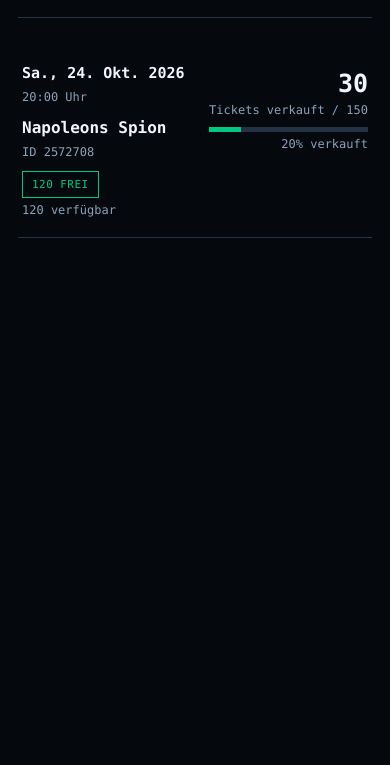
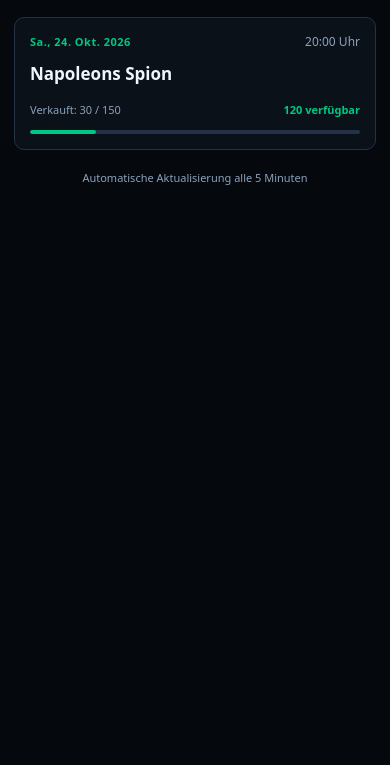
Before and after one commit to TNNSLAB/termine, a plain HTML site: page index.html in a window 390 px wide. Shown: the part 79-844 px from the top of the page. Drawn offline with Linux system fonts and the light colour scheme.

Commit message:
Add files via upload

```diff
--- a/index.html
+++ b/index.html
@@ -1,4 +1,3 @@
-
 <!doctype html>
 <html lang="de">
 <head>
@@ -6,13 +5,13 @@
 <meta name="viewport" content="width=device-width, initial-scale=1">
 <meta name="theme-color" content="#05090d">
 
-<title>Kommende Theaterstücke</title>
+<title>Theater Tickets</title>
 
 <style>
 :root {
   color-scheme: dark;
   --bg: #05090d;
-  --panel: #0a1119;
+  --card: #0a1119;
   --line: #233244;
   --muted: #8ca2ba;
   --text: #f1f6fc;
@@ -26,160 +25,171 @@
 
 body {
   margin: 0;
+  min-height: 100vh;
   background: var(--bg);
   color: var(--text);
-  font-family: ui-monospace, SFMono-Regular, Menlo, Monaco,
-    Consolas, "Liberation Mono", monospace;
+  font-family: system-ui, -apple-system, BlinkMacSystemFont,
+    "Segoe UI", sans-serif;
+  -webkit-font-smoothing: antialiased;
 }
 
 main {
-  max-width: 1100px;
+  width: 100%;
+  max-width: 760px;
   margin: 0 auto;
-  padding: clamp(18px, 4vw, 44px);
+  padding: 32px 20px;
 }
 
 header {
-  border-bottom: 1px solid var(--line);
-  padding-bottom: 24px;
-  margin-bottom: 24px;
+  margin-bottom: 26px;
 }
 
 .brand {
-  font-size: clamp(25px, 4vw, 40px);
+  font-size: clamp(23px, 5vw, 30px);
   font-weight: 800;
-  letter-spacing: .06em;
-  line-height: 1.2;
+  letter-spacing: -.04em;
 }
 
 .subtitle {
-  margin-top: 10px;
+  margin-top: 5px;
   color: var(--muted);
-  font-size: 12px;
-  letter-spacing: .12em;
+  font-size: 11px;
+  letter-spacing: .13em;
 }
 
-.table-head,
-.event {
+#events {
   display: grid;
-  grid-template-columns: 1.15fr 1.6fr .7fr .8fr;
-  gap: 18px;
-  align-items: center;
-}
-
-.table-head {
-  color: var(--muted);
-  font-size: 11px;
-  letter-spacing: .1em;
-  padding: 12px 14px;
-  border-bottom: 1px solid var(--line);
+  grid-template-columns: 1fr;
+  gap: 12px;
 }
 
 .event {
-  padding: 22px 14px;
-  border-bottom: 1px solid var(--line);
+  min-width: 0;
+  padding: 18px;
+  background: var(--card);
+  border: 1px solid var(--line);
+  border-radius: 12px;
+}
+
+.event-top,
+.event-bottom {
+  display: flex;
+  justify-content: space-between;
+  align-items: center;
+  gap: 12px;
 }
 
 .date {
-  font-size: 15px;
+  color: var(--green);
+  font-size: 11px;
   font-weight: 700;
-  line-height: 1.5;
+  letter-spacing: .045em;
 }
 
-.small {
+.time {
   color: var(--muted);
   font-size: 12px;
-  margin-top: 5px;
+  white-space: nowrap;
 }
 
 .title {
-  font-size: 16px;
-  font-weight: 750;
-  line-height: 1.5;
+  margin: 13px 0 18px;
+  font-size: 19px;
+  font-weight: 700;
+  line-height: 1.4;
   overflow-wrap: anywhere;
 }
 
-.sold {
-  font-size: 25px;
-  font-weight: 800;
+.event-bottom {
+  flex-wrap: wrap;
+  font-size: 12px;
 }
 
-.status {
-  display: inline-block;
-  border: 1px solid var(--green);
-  color: var(--green);
-  padding: 6px 9px;
-  font-size: 11px;
-  letter-spacing: .04em;
-  white-space: nowrap;
+.sold {
+  color: var(--muted);
 }
 
-.status.warning {
+.remaining {
+  color: var(--green);
+  font-weight: 650;
+}
+
+.remaining.warning {
   color: var(--amber);
-  border-color: var(--amber);
+}
+
+.remaining.full {
+  color: #ff7272;
 }
 
 .bar {
   width: 100%;
-  height: 5px;
-  margin-top: 10px;
+  height: 4px;
+  margin-top: 13px;
+  overflow: hidden;
   background: var(--line);
-  overflow: hidden;
+  border-radius: 99px;
 }
 
 .bar span {
   display: block;
   height: 100%;
   background: var(--green);
+  border-radius: inherit;
 }
 
 .bar span.warning {
   background: var(--amber);
 }
 
+.bar span.full {
+  background: #ff7272;
+}
+
 .empty,
 .error {
+  padding: 20px;
   color: var(--muted);
-  padding: 28px 14px;
-  border-bottom: 1px solid var(--line);
-  line-height: 1.7;
+  font-size: 13px;
+  line-height: 1.6;
+  background: var(--card);
+  border: 1px solid var(--line);
+  border-radius: 12px;
 }
 
 .error {
   color: var(--amber);
 }
 
-@media (max-width: 650px) {
-  .table-head {
-    display: none;
+footer {
+  padding: 20px 0 0;
+  color: var(--muted);
+  font-size: 11px;
+  text-align: center;
+}
+
+@media (max-width: 480px) {
+  main {
+    padding: 24px 14px;
+  }
+
+  header {
+    margin-bottom: 20px;
   }
 
   .event {
-    grid-template-columns: minmax(0, 1fr) auto;
-    gap: 12px;
-    padding: 20px 4px;
+    padding: 15px;
+    border-radius: 10px;
   }
 
-  .dateblock {
-    grid-column: 1;
+  .title {
+    font-size: 17px;
+    margin: 12px 0 16px;
   }
 
-  .eventname {
-    grid-column: 1;
-  }
-
-  .sales {
-    grid-column: 2;
-    grid-row: 1 / span 2;
-    text-align: right;
-    min-width: 90px;
-  }
-
-  .statusblock {
-    grid-column: 1 / -1;
-  }
-
-  .bar {
-    max-width: 260px;
+  .event-bottom {
+    font-size: 11px;
+    gap: 8px;
   }
 }
 </style>
@@ -187,23 +197,16 @@ header {
 
 <body>
 <main>
-
   <header>
-    <div class="brand">TICKETS</div>
-    <div class="subtitle">Henrik - Hacker</div>
+    <div class="brand">THEATER TICKETS</div>
+    <div class="subtitle">KOMMENDE VORSTELLUNGEN</div>
   </header>
-
-  <div class="table-head">
-    <div>DATUM / UHRZEIT</div>
-    <div>VERANSTALTUNG</div>
-    <div>VERKAUFT</div>
-    <div>STATUS</div>
-  </div>
 
   <section id="events" aria-live="polite">
     <div class="empty">Vorstellungen werden geladen …</div>
   </section>
 
+  <footer>Automatische Aktualisierung alle 5 Minuten</footer>
 </main>
 
 <script>
@@ -213,46 +216,27 @@ const DATA_URL =
   "https://raw.githubusercontent.com/TNNSLAB/termine/main/state.json";
 
 const REFRESH_MS = 5 * 60 * 1000;
-
-// Tatsächliche Kapazität pro Vorstellung eintragen.
 const CAPACITY = 150;
 
 const $ = id => document.getElementById(id);
+const MONTHS = {
+  jan: 0, januar: 0,
+  feb: 1, februar: 1,
+  mär: 2, märz: 2, mrz: 2,
+  apr: 3, april: 3,
+  mai: 4,
+  jun: 5, juni: 5,
+  jul: 6, juli: 6,
+  aug: 7, august: 7,
+  sep: 8, sept: 8, september: 8,
+  okt: 9, oktober: 9,
+  nov: 10, november: 10,
+  dez: 11, dezember: 11
+};
 
 let isLoading = false;
 
-const MONTHS = {
-  jan: 0,
-  januar: 0,
-  feb: 1,
-  februar: 1,
-  mär: 2,
-  märz: 2,
-  mrz: 2,
-  apr: 3,
-  april: 3,
-  mai: 4,
-  jun: 5,
-  juni: 5,
-  jul: 6,
-  juli: 6,
-  aug: 7,
-  august: 7,
-  sep: 8,
-  sept: 8,
-  september: 8,
-  okt: 9,
-  oktober: 9,
-  nov: 10,
-  november: 10,
-  dez: 11,
-  dezember: 11
-};
-
 function parseEvent(key, sold) {
-  // Erwartetes Format:
-  // 123456-Napoleons Spion Sa., 24. Okt. 2026 20:00 Uhr
-
   const idMatch = key.match(/^(\d+)-(.+)$/);
   const id = idMatch ? idMatch[1] : "";
   const rawTitle = idMatch ? idMatch[2] : key;
@@ -260,25 +244,24 @@ function parseEvent(key, sold) {
   const pattern =
     /^(.*?)\s+(?:Mo|Di|Mi|Do|Fr|Sa|So)\.?,?\s*(\d{1,2})\.\s+([A-Za-zÄÖÜäöü]+)\.?\s+(\d{4})\s+(\d{1,2}):(\d{2})\s*Uhr$/i;
 
-  const match = rawTitle.trim().match(pattern);
+  const m = rawTitle.trim().match(pattern);
 
   let title = rawTitle;
   let dateLabel = "";
+  let dateValue = null;
   let timeLabel = "";
-  let dateValue = null;
 
-  if (match) {
-    title = match[1].trim();
+  if (m) {
+    title = m[1].trim();
 
-    const day = Number(match[2]);
-    const monthName = match[3]
+    const day = Number(m[2]);
+    const monthName = m[3]
       .replace(/\.$/, "")
       .toLocaleLowerCase("de-DE");
 
-    const year = Number(match[4]);
-    const hours = Number(match[5]);
-    const minutes = Number(match[6]);
-
+    const year = Number(m[4]);
+    const hours = Number(m[5]);
+    const minutes = Number(m[6]);
     const month = MONTHS[monthName];
 
     const labelMatch = rawTitle.match(
@@ -303,7 +286,6 @@ function parseEvent(key, sold) {
         year, month, day, hours, minutes
       );
 
-      // Ungültige Kalenderdaten nicht übernehmen.
       if (
         parsed.getFullYear() === year &&
         parsed.getMonth() === month &&
@@ -314,7 +296,7 @@ function parseEvent(key, sold) {
     }
   }
 
-  const soldNumber = Number(sold);
+  const n = Number(sold);
 
   return {
     id,
@@ -322,46 +304,36 @@ function parseEvent(key, sold) {
     dateLabel,
     timeLabel,
     dateValue,
-    sold: Number.isFinite(soldNumber)
-      ? Math.max(0, soldNumber)
-      : 0
+    sold: Number.isFinite(n) ? Math.max(0, n) : 0
   };
 }
 
 function esc(value) {
-  return String(value).replace(/[&<>"']/g, char => ({
+  return String(value).replace(/[&<>"']/g, c => ({
     "&": "&amp;",
     "<": "&lt;",
     ">": "&gt;",
     '"': "&quot;",
     "'": "&#39;"
-  })[char]);
+  })[c]);
 }
 
 function render(data) {
-  if (
-    !data ||
-    typeof data !== "object" ||
-    Array.isArray(data)
-  ) {
-    throw new Error("Ungültiges JSON-Datenformat");
+  if (!data || typeof data !== "object" || Array.isArray(data)) {
+    throw new Error("Ungültiges Datenformat");
   }
 
   const now = new Date();
 
-  // Nur Vorstellungen in der Zukunft anzeigen.
-  // Ungültige oder nicht erkannte Termine werden ausgelassen.
   const events = Object.entries(data)
     .map(([key, value]) => parseEvent(key, value))
     .filter(event =>
       event.dateValue !== null &&
       event.dateValue.getTime() > now.getTime()
     )
-    .sort((a, b) =>
-      a.dateValue.getTime() - b.dateValue.getTime()
-    );
+    .sort((a, b) => a.dateValue - b.dateValue);
 
-  if (events.length === 0) {
+  if (!events.length) {
     $("events").innerHTML = `
       <div class="empty">
         Aktuell sind keine kommenden Vorstellungen verfügbar.
@@ -371,73 +343,60 @@ function render(data) {
   }
 
   $("events").innerHTML = events.map(event => {
-    const cap = CAPACITY > 0 ? CAPACITY : 0;
-
-    const remaining = cap
-      ? Math.max(0, cap - event.sold)
+    const remaining = CAPACITY > 0
+      ? Math.max(0, CAPACITY - event.sold)
       : null;
 
-    const pct = cap
-      ? Math.min(100, Math.round(event.sold / cap * 100))
+    const pct = CAPACITY > 0
+      ? Math.min(100, Math.round(event.sold / CAPACITY * 100))
       : null;
 
+    const full = remaining === 0;
     const warning = pct !== null && pct >= 75;
+    const stateClass = full ? "full" : warning ? "warning" : "";
 
-    let status;
+    let availability = "Kapazität unbekannt";
 
-    if (remaining === null) {
-      status = "KAPAZITÄT UNBEKANNT";
-    } else if (remaining === 0) {
-      status = "AUSVERKAUFT";
-    } else {
-      status = `${remaining.toLocaleString("de-DE")} FREI`;
+    if (remaining !== null) {
+      availability = full
+        ? "Ausverkauft"
+        : `${remaining.toLocaleString("de-DE")} verfügbar`;
     }
 
     return `
       <article class="event">
-
-        <div class="dateblock">
-          <div class="date">${esc(event.dateLabel)}</div>
-          <div class="small">${esc(event.timeLabel)} Uhr</div>
+        <div class="event-top">
+          <div class="date">${esc(event.dateLabel || "Termin")}</div>
+          <div class="time">${esc(event.timeLabel)} Uhr</div>
         </div>
 
-        <div class="eventname">
-          <div class="title">${esc(event.title)}</div>
-          <div class="small">ID ${esc(event.id || "—")}</div>
-        </div>
+        <div class="title">${esc(event.title)}</div>
 
-        <div class="sales">
+        <div class="event-bottom">
           <div class="sold">
-            ${event.sold.toLocaleString("de-DE")}
+            Verkauft: ${event.sold.toLocaleString("de-DE")}${CAPACITY > 0 ? " / " + CAPACITY : ""}
           </div>
 
-          <div class="small">
-            Tickets verkauft${cap ? " / " + cap : ""}
-          </div>
-
-          ${pct !== null ? `
-            <div class="bar">
-              <span
-                class="${warning ? "warning" : ""}"
-                style="width:${pct}%"
-              ></span>
-            </div>
-            <div class="small">${pct}% verkauft</div>
-          ` : ""}
-        </div>
-
-        <div class="statusblock">
-          <span class="status ${warning ? "warning" : ""}">
-            ${esc(status)}
-          </span>
-
-          <div class="small">
-            ${remaining !== null
-              ? remaining.toLocaleString("de-DE") + " verfügbar"
-              : "Verfügbarkeit unbekannt"}
+          <div class="remaining ${stateClass}">
+            ${esc(availability)}
           </div>
         </div>
 
+        ${pct !== null ? `
+          <div
+            class="bar"
+            role="progressbar"
+            aria-label="Verkaufsfortschritt"
+            aria-valuemin="0"
+            aria-valuemax="100"
+            aria-valuenow="${pct}"
+          >
+            <span
+              class="${stateClass}"
+              style="width:${pct}%"
+            ></span>
+          </div>
+        ` : ""}
       </article>
     `;
   }).join("");
@@ -445,7 +404,6 @@ function render(data) {
 
 async function load() {
   if (isLoading) return;
-
   isLoading = true;
 
   try {
@@ -459,19 +417,16 @@ async function load() {
     }
 
     const data = await response.json();
-
     render(data);
 
   } catch (error) {
-    console.error("Fehler beim Laden der Vorstellungen:", error);
+    console.error("Fehler beim Laden:", error);
 
-    // Bereits geladene Termine stehen bei Netzwerkfehlern
-    // weiterhin auf der Seite.
     if (!$("events").querySelector(".event")) {
       $("events").innerHTML = `
         <div class="error">
-          Die Vorstellungen konnten nicht geladen werden.
-          Bitte überprüfe deine Internetverbindung.
+          Vorstellungen konnten nicht geladen werden.
+          Bitte Internetverbindung prüfen.
         </div>
       `;
     }
@@ -480,10 +435,8 @@ async function load() {
   }
 }
 
-// Beim Öffnen laden und danach alle fünf Minuten aktualisieren.
 load();
 setInterval(load, REFRESH_MS);
 </script>
-
 </body>
 </html>
```
